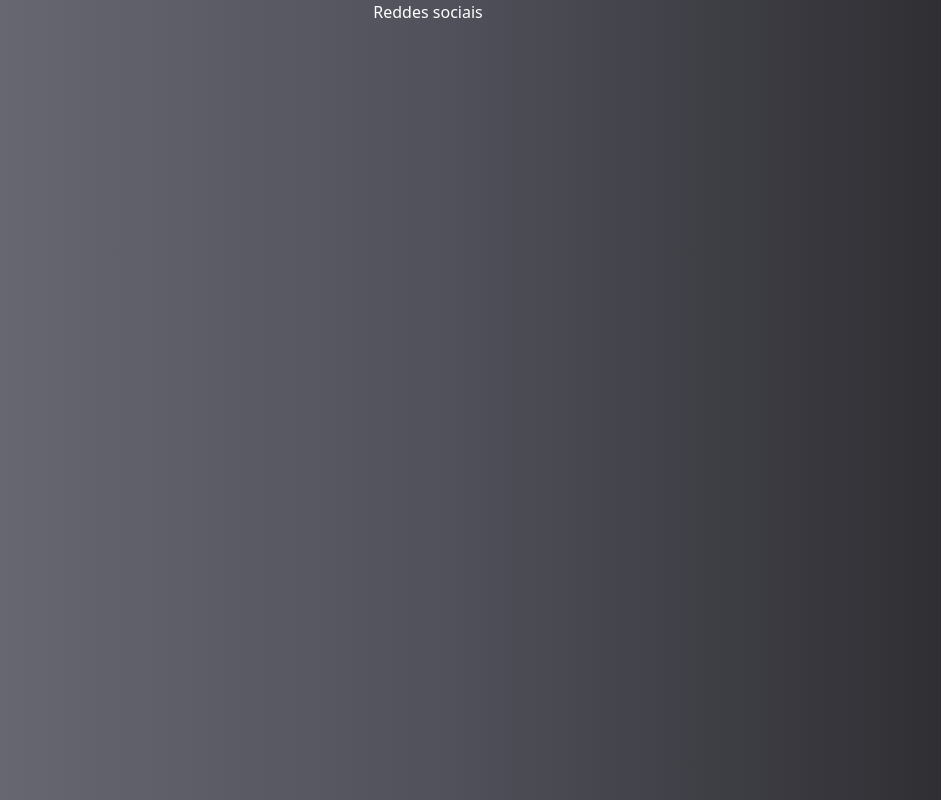
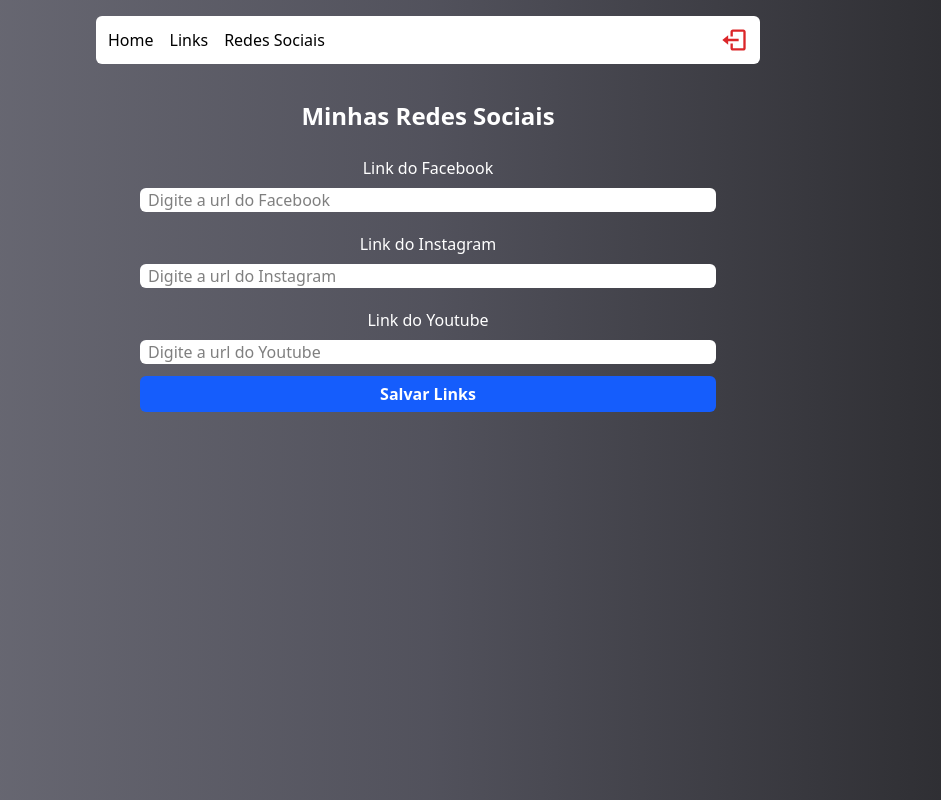
Before and after one commit to Gustavo-2027/Linktree, a React (Vite) app in the folder linktree/: page /admin/social in a window 1280 px wide. Shown: the whole page, without its empty margins (212-1153 px from the left). Built offline with nearby package versions, Linux system fonts and the light colour scheme; no server answers; sample sign-in values are in the browser's storage.

Commit message:
criando pag de redes socias

```diff
--- a/linktree/src/pages/admin/Index.tsx
+++ b/linktree/src/pages/admin/Index.tsx
@@ -1,36 +1,84 @@
-import { FormEvent, useState } from "react";
+import { FormEvent, useEffect, useState } from "react";
 import Header from "../../components/header/Index";
 import Input from "../../components/social/input/Index";
 import { BiTrash } from "react-icons/bi";
 import { fireStore } from "../../services/firebaseConnection";
-import { addDoc, collection } from "firebase/firestore";
+import {
+  addDoc,
+  collection,
+  deleteDoc,
+  doc,
+  onSnapshot,
+  orderBy,
+  query,
+} from "firebase/firestore";
+
+interface LinkProps {
+  id: string;
+  name: string;
+  url: string;
+  bg: string;
+  color: string;
+}
 
 const Admin = () => {
   const [nameInput, setNameInput] = useState("");
   const [urlInput, setUrlInput] = useState("");
   const [textColorInput, setTextColorInput] = useState("#f1f1f1");
   const [backgroundColorInput, setBackgroundColorInput] = useState("#00000");
+  const [links, setLinks] = useState<LinkProps[]>([])
+
+  useEffect(() => {
+    const linksRef = collection(fireStore, "links");
+    const queryRef = query(linksRef, orderBy("created", "asc"));
+
+    const unsub = onSnapshot(queryRef, (snapshot) => {
+      const lista = [] as LinkProps[];
+      snapshot.forEach((doc) => {
+        lista.push({
+          id: doc.id,
+          name: doc.data().name,
+          url: doc.data().url,
+          bg: doc.data().bg,
+          color: doc.data().color,
+        });
+      });
+
+      setLinks(lista)
+    });
+
+
+    return () => {
+      unsub()
+    }
+  }, []);
 
   const handleSubmit = (e: FormEvent) => {
     e.preventDefault();
-    alert("test")
-    if(nameInput.trim() === "" || urlInput.trim() === "") {
-      alert("preencha todos os campos")
-      return
+    if (nameInput.trim() === "" || urlInput.trim() === "") {
+      alert("preencha todos os campos");
+      return;
     }
 
-   addDoc(collection(fireStore, "links"), {
+    addDoc(collection(fireStore, "links"), {
       name: nameInput,
       url: urlInput,
       bg: backgroundColorInput,
       color: textColorInput,
-      created: new Date()
-    }).then(() => {
-      setNameInput("")
-      setUrlInput("")
-    }).catch((err) => {
-      alert("Erro: " + err)
+      created: new Date(),
     })
+      .then(() => {
+        setNameInput("");
+        setUrlInput("");
+      })
+      .catch((err) => {
+        alert("Erro: " + err);
+      });
+  };
+
+ const handleDeleteLink =  async(id: string) => {
+    const docRef = doc(fireStore, "links", id)
+    await(deleteDoc(docRef))
   }
 
   return (
@@ -119,17 +167,19 @@ const Admin = () => {
         </button>
       </form>
       <h2 className="font-bold mb-4 text-2xl">Meus Links</h2>
-      <article
+      {links.map(item => (
+        <article key={item.id}
         className="flex items-center justify-between w-11/12 max-w-lg py-3 px-2 mb-2 rounded"
-        style={{ background: "#502589" }}
+        style={{ background: item.bg, color: item.color }}
       >
-        <p>Nomedada</p>
+        <p>{item.name}</p>
         <div className="flex justify-center items-center">
-          <button className="border border-dashed p-1 rounded">
+          <button className="border border-dashed p-1 rounded" onClick={(() => handleDeleteLink(item.id))}>
             <BiTrash size={15} />
           </button>
         </div>
       </article>
+      ))}
     </div>
   );
 };
--- a/linktree/src/pages/redes/Index.tsx
+++ b/linktree/src/pages/redes/Index.tsx
@@ -1,9 +1,51 @@
-import React from 'react'
+import React, { FormEvent, useState } from 'react'
+import Header from '../../components/header/Index'
+import Input from '../../components/social/input/Index'
+import { doc, setDoc } from 'firebase/firestore'
+import { fireStore } from '../../services/firebaseConnection'
 
 const Redes = () => {
+
+  const [facebook, setFacebook] = useState("")
+  const [instagram, setInstagram] = useState("")
+  const [youtube, setYoutube] = useState("")
+
+  const handleRegister = (e: FormEvent) => {
+    e.preventDefault()
+    setDoc(doc(fireStore, "social", "link"), {
+      facebook: facebook,
+      instagram: instagram,
+      youtube: youtube
+    }).then(() => {
+      console.log("Cadastrado com sucesso")
+    }).catch((err) => {
+      alert("Erro ao salvar " + err)
+    })
+  }
+
   return (
     <div className="w-full h-dvh bg-gradient-to-r from-zinc-500 via-zinc-600 to-zinc-800 text-white flex flex-col items-center text-center">
-      <h1>Reddes sociais</h1>
+      <Header/>
+      <h1 className='text-2xl font-bold mt-9 mb-4'>Minhas Redes Sociais</h1>
+
+      <form className='flex flex-col max-w-xl w-full' onSubmit={handleRegister}>
+        <label htmlFor="iface" className='text-white font-medium mt-2 mb-2'>
+          Link do Facebook
+        </label>
+          <Input placeholder='Digite a url do Facebook' type='url' value={facebook} onChange={(e => setFacebook(e.target.value))} id='iface'/>
+
+          <label htmlFor="insta" className='text-white font-medium mt-2 mb-2'>
+          Link do Instagram
+        </label>
+          <Input placeholder='Digite a url do Instagram' type='url' value={instagram} onChange={(e => setInstagram(e.target.value))} id='insta'/>
+
+          <label htmlFor="iYou" className='text-white font-medium mt-2 mb-2'>
+          Link do Youtube
+        </label>
+          <Input placeholder='Digite a url do Youtube' type='url' value={youtube} onChange={(e => setYoutube(e.target.value))} id='iYou'/>
+
+          <button type='submit' className='text-white font-bold bg-blue-600 h-9 rounded-md items-center justify-center flex mb-7 cursor-pointer duration-700 hover:opacity-70'>Salvar Links</button>
+      </form>
     </div>
   )
 }
```
